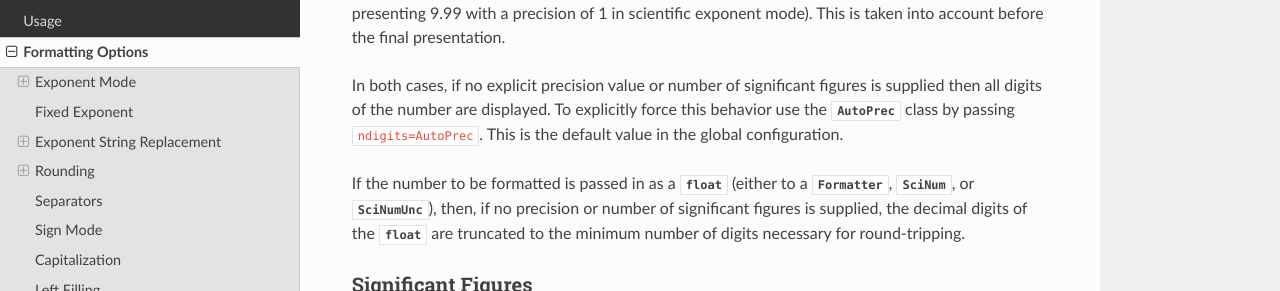
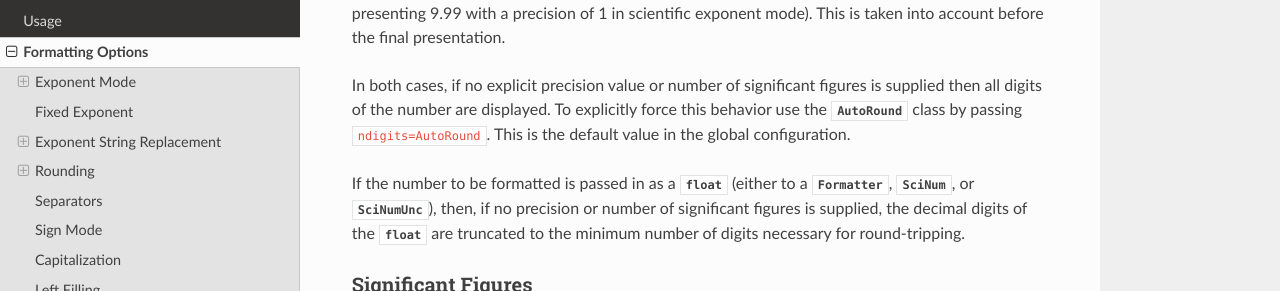
Before and after one commit to jagerber48/sciform, a Sphinx documentation site: the page built from docs/source/options.rst, in a window 1280 px wide and 900 px high, scrolled down 4906 px. Shown: the part 156-447 px from the top of the window. Built offline with Sphinx 7.4.7 and the Read the Docs theme 2.0.0, drawn with Linux system fonts in a browser that asks for light colours; some of the changed text lies outside the part shown.

Commit message:
replace AutoPrec -> AutoRound in docs

```diff
--- a/docs/source/api.rst
+++ b/docs/source/api.rst
@@ -39,7 +39,7 @@ Auto Options
 
 .. autoclass:: AutoExp()
 
-.. autoclass:: AutoPrec()
+.. autoclass:: AutoRound()
 
 Global Configuration
 ====================
--- a/docs/source/options.rst
+++ b/docs/source/options.rst
@@ -285,8 +285,8 @@ This is taken into account before the final presentation.
 
 In both cases, if no explicit precision value or number of significant
 figures is supplied then all digits of the number are displayed.
-To explicitly force this behavior use the :class:`AutoPrec` class by
-passing ``ndigits=AutoPrec``.
+To explicitly force this behavior use the :class:`AutoRound` class by
+passing ``ndigits=AutoRound``.
 This is the default value in the global configuration.
 
 If the number to be formatted is passed in as a :class:`float` (either
@@ -572,11 +572,11 @@ The algorithm is as follows.
 
 :mod:`sciform` provides the ability to use this algorithm when
 formatting value/uncertainty pairs by using significant figure rounding
-mode with :class:`AutoPrec` precision and the ``pdg_sig_figs`` flag.
+mode with :class:`AutoRound` precision and the ``pdg_sig_figs`` flag.
 
->>> from sciform import AutoPrec
+>>> from sciform import AutoRound
 >>> sform = Formatter(Fo(round_mode=RoundMode.SIG_FIG,
-...                      ndigits=AutoPrec,
+...                      ndigits=AutoRound,
 ...                      pdg_sig_figs=True))
 >>> print(sform(1, 0.0123))
 1.000 +/- 0.012
--- a/docs/source/usage.rst
+++ b/docs/source/usage.rst
@@ -146,7 +146,7 @@ package default settings):
 {'exp_mode': <ExpMode.FIXEDPOINT: 'fixed_point'>,
  'exp': <class 'sciform.modes.AutoExp'>,
  'round_mode': <RoundMode.SIG_FIG: 'sig_fig'>,
- 'ndigits': <class 'sciform.modes.AutoPrec'>,
+ 'ndigits': <class 'sciform.modes.AutoRound'>,
  'upper_separator': <GroupingSeparator.NONE: 'no_grouping'>,
  'decimal_separator': <GroupingSeparator.POINT: 'point'>,
  'lower_separator': <GroupingSeparator.NONE: 'no_grouping'>,
```
